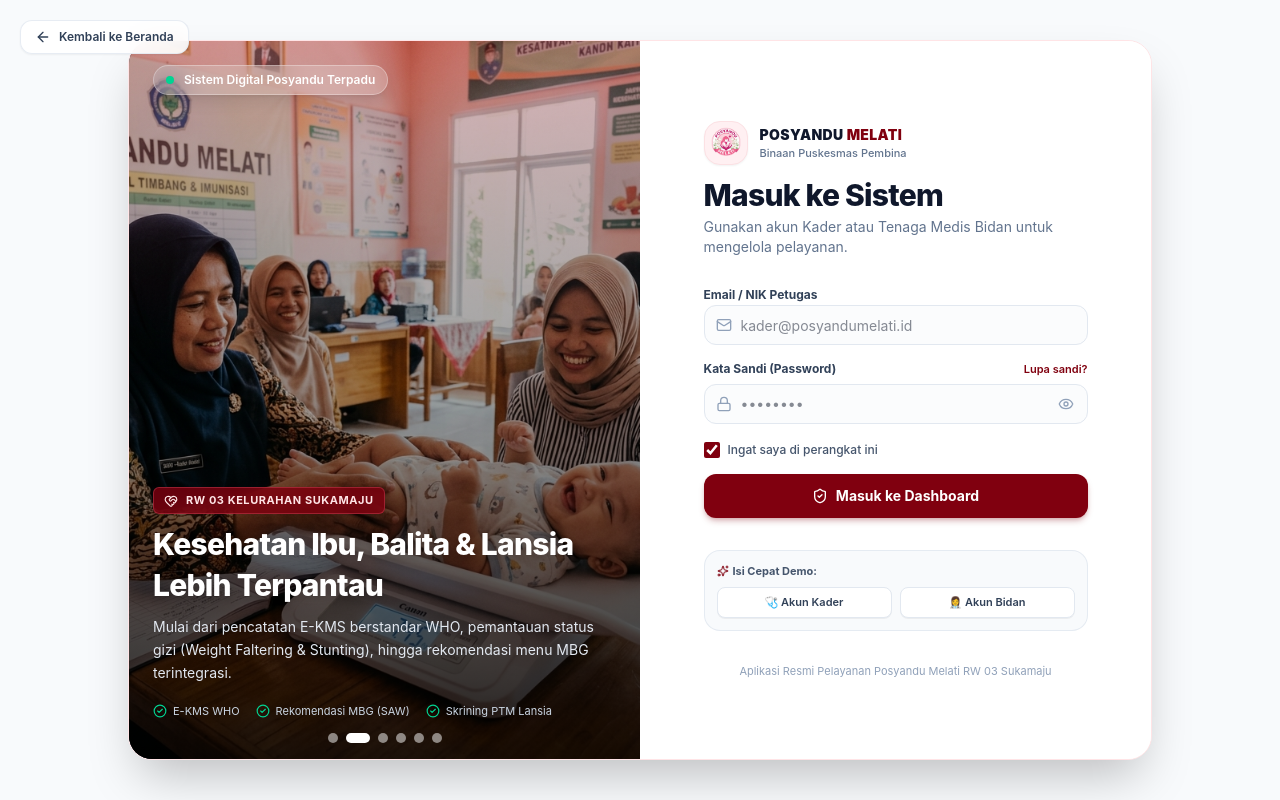
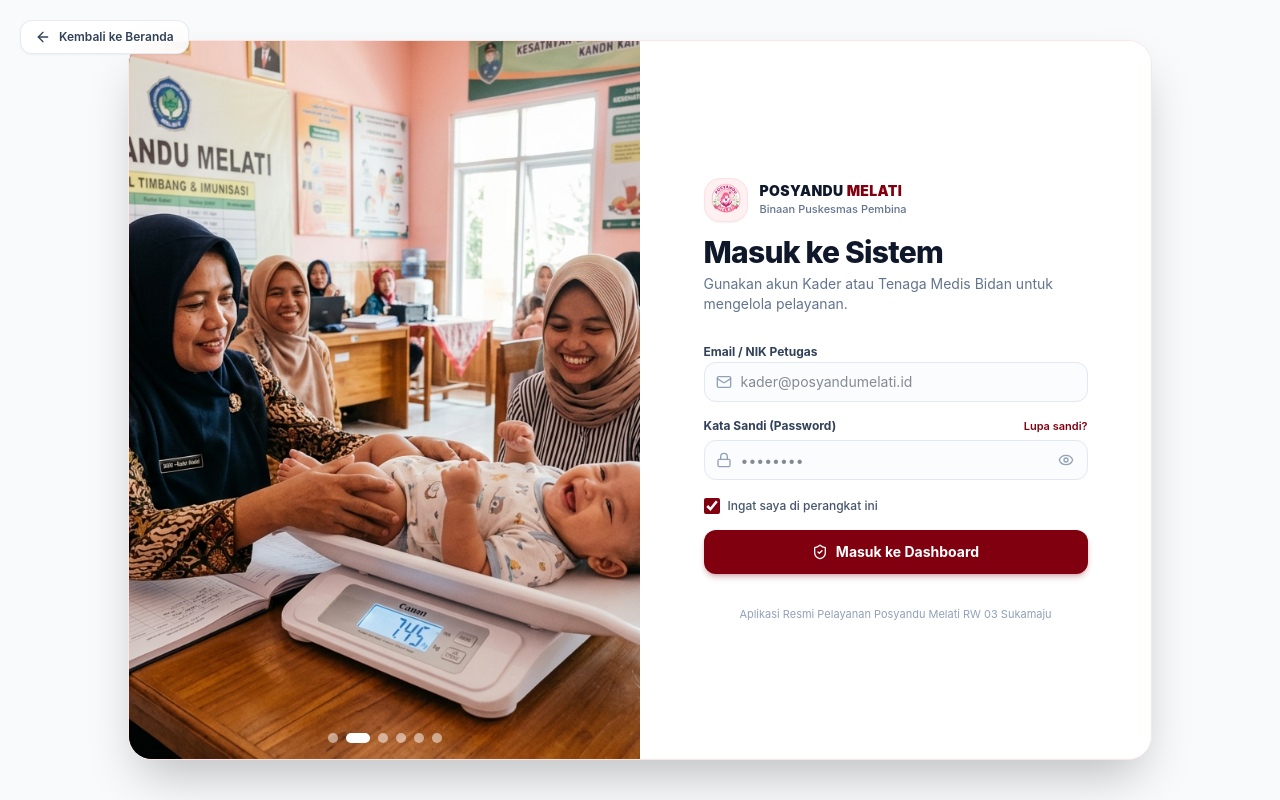
Before and after one commit to mhmmadarifin27/Posyandu-melati, a Next.js app: page /login in a window 1280 px wide. Built offline with nearby package versions, Linux system fonts and the light colour scheme; no server answers; a web font is replaced by a local one.

Commit message:
style(login): remove demo quick fill buttons, photo overlay text and badges

```diff
--- a/app/login/page.tsx
+++ b/app/login/page.tsx
@@ -17,8 +17,6 @@ import {
   EyeOff,
   ArrowLeft,
   ShieldCheck,
-  HeartHandshake,
-  Sparkles,
   CheckCircle2,
   AlertCircle,
 } from 'lucide-react';
@@ -67,18 +65,6 @@ export default function LoginPage() {
         damping: 14,
       },
     },
-  };
-
-  // Quick fill untuk kemudahan pengujian
-  const handleQuickFill = (role: 'kader' | 'bidan') => {
-    if (role === 'kader') {
-      setEmail('kader@posyandumelati.id');
-      setPassword('kader123');
-    } else {
-      setEmail('bidan@posyandumelati.id');
-      setPassword('bidan123');
-    }
-    setErrorMessage(null);
   };
 
   const handleSubmit = async (e: React.FormEvent) => {
@@ -156,49 +142,8 @@ export default function LoginPage() {
         {/* BAGIAN KIRI: SLIDER FOTO POSYANDU                                         */}
         {/* ========================================================================= */}
         <div className="hidden lg:block relative w-full h-full overflow-hidden bg-slate-900 select-none">
-          {/* Komponen Slider Foto */}
+          {/* Komponen Slider Foto Bersih Tanpa Teks / Badge */}
           <ImageSlider images={posyanduImages} interval={4500} className="w-full h-full" />
-
-          {/* Gradient Overlay Elegan (Maroon ke Hitam) */}
-          <div className="absolute inset-0 bg-gradient-to-t from-black/85 via-black/35 to-[#80000f]/30 pointer-events-none" />
-
-          {/* Badge Posyandu di Pojok Kiri Atas Slider */}
-          <div className="absolute top-6 left-6 z-20 flex items-center gap-2.5 px-3 py-1.5 rounded-full bg-white/20 backdrop-blur-md border border-white/30 text-white text-xs font-semibold shadow-lg">
-            <span className="w-2 h-2 rounded-full bg-emerald-400 animate-pulse" />
-            <span>Sistem Digital Posyandu Terpadu</span>
-          </div>
-
-          {/* Caption & Informasi Pelayanan di Bagian Bawah Slider */}
-          <div className="absolute bottom-10 left-6 right-6 z-20 text-white space-y-2.5">
-            <div className="inline-flex items-center gap-2 px-2.5 py-1 rounded-md bg-[#80000f]/80 backdrop-blur-sm text-[11px] font-bold uppercase tracking-wider text-rose-100 border border-rose-400/30">
-              <HeartHandshake className="w-3.5 h-3.5" />
-              <span>RW 03 Kelurahan Sukamaju</span>
-            </div>
-
-            <h2 className="text-2xl xl:text-3xl font-extrabold tracking-tight leading-snug drop-shadow-md">
-              Kesehatan Ibu, Balita &amp; Lansia Lebih Terpantau
-            </h2>
-
-            <p className="text-xs xl:text-sm text-slate-200 leading-relaxed max-w-md line-clamp-3">
-              Mulai dari pencatatan E-KMS berstandar WHO, pemantauan status gizi (Weight Faltering &amp; Stunting),
-              hingga rekomendasi menu MBG terintegrasi.
-            </p>
-
-            <div className="pt-2 flex items-center gap-4 text-[11px] text-slate-300">
-              <div className="flex items-center gap-1.5">
-                <CheckCircle2 className="w-3.5 h-3.5 text-emerald-400" />
-                <span>E-KMS WHO</span>
-              </div>
-              <div className="flex items-center gap-1.5">
-                <CheckCircle2 className="w-3.5 h-3.5 text-emerald-400" />
-                <span>Rekomendasi MBG (SAW)</span>
-              </div>
-              <div className="flex items-center gap-1.5">
-                <CheckCircle2 className="w-3.5 h-3.5 text-emerald-400" />
-                <span>Skrining PTM Lansia</span>
-              </div>
-            </div>
-          </div>
         </div>
 
         {/* ========================================================================= */}
@@ -357,34 +302,6 @@ export default function LoginPage() {
               </Button>
             </motion.form>
 
-            {/* Quick Fill / Demo Login Helper */}
-            <motion.div variants={itemVariants} className="pt-2">
-              <div className="p-3 rounded-2xl bg-slate-50 border border-slate-200/80 space-y-2">
-                <div className="flex items-center justify-between">
-                  <span className="text-[11px] font-bold text-slate-600 flex items-center gap-1">
-                    <Sparkles className="w-3 h-3 text-[#80000f]" />
-                    Isi Cepat Demo:
-                  </span>
-                </div>
-                <div className="grid grid-cols-2 gap-2">
-                  <button
-                    type="button"
-                    onClick={() => handleQuickFill('kader')}
-                    className="px-2.5 py-1.5 rounded-lg text-[11px] font-semibold text-slate-700 bg-white hover:bg-[#fff0f2] hover:text-[#80000f] hover:border-[#80000f]/40 border border-slate-200 transition-all text-center cursor-pointer shadow-2xs"
-                  >
-                    🩺 Akun Kader
-                  </button>
-                  <button
-                    type="button"
-                    onClick={() => handleQuickFill('bidan')}
-                    className="px-2.5 py-1.5 rounded-lg text-[11px] font-semibold text-slate-700 bg-white hover:bg-[#fff0f2] hover:text-[#80000f] hover:border-[#80000f]/40 border border-slate-200 transition-all text-center cursor-pointer shadow-2xs"
-                  >
-                    👩‍⚕️ Akun Bidan
-                  </button>
-                </div>
-              </div>
-            </motion.div>
-
             {/* Footer */}
             <motion.div variants={itemVariants} className="text-center pt-2">
               <p className="text-[11px] text-slate-400">
```
